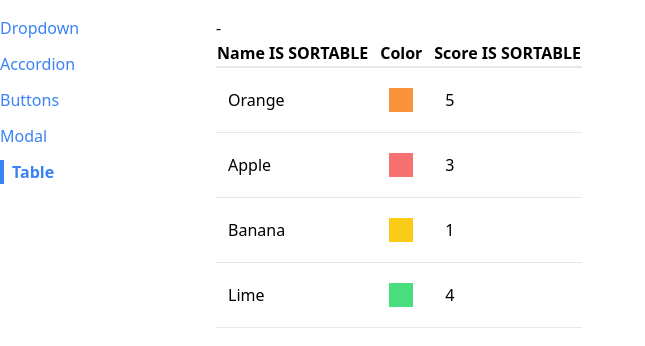
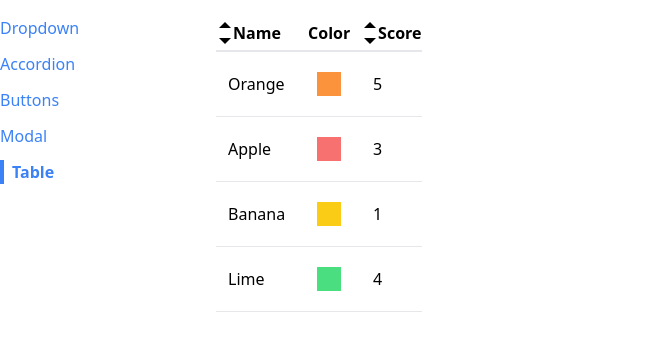
Before and after one commit to shreesh30/Components, a React (Create React App) app: page /table in a window 1280 px wide. Shown: the top 346 px of the page, without its empty margins (0-645 px from the left). Built offline with nearby package versions, Linux system fonts and the light colour scheme.

Commit message:
reusable table completed

```diff
--- a/src/components/SortableTable.js
+++ b/src/components/SortableTable.js
@@ -1,5 +1,6 @@
 import { useState } from "react";
 import Table from "./Table";
+import { GoTriangleDown, GoTriangleUp } from "react-icons/go";
 
 function SortableTable(props) {
   const [sortOrder, setSortOrder] = useState(null);
@@ -8,7 +9,12 @@
   const { config, data } = props;
 
   const handleClick = (label) => {
-    console.log(label);
+    if (sortBy && label !== sortBy) {
+      setSortOrder("asc");
+      setSortBy(label);
+      return;
+    }
+
     if (sortOrder === null) {
       setSortOrder("asc");
       setSortBy(label);
@@ -28,8 +34,14 @@
     return {
       ...column,
       header: () => (
-        <th onClick={() => handleClick(column.label)}>
-          {column.label} IS SORTABLE
+        <th
+          className="cursor-pointer hover:bg-gray-100"
+          onClick={() => handleClick(column.label)}
+        >
+          <div className="flex items-center">
+            {getIcons(column.label, sortBy, sortOrder)}
+            {column.label}
+          </div>
         </th>
       ),
     };
@@ -53,12 +65,39 @@
     });
   }
 
-  return (
-    <div>
-      {sortOrder}-{sortBy}
-      <Table {...props} config={updatedConfig} data={sortedData} />
-    </div>
-  );
+  return <Table {...props} config={updatedConfig} data={sortedData} />;
+}
+
+function getIcons(label, sortBy, sortOrder) {
+  if (label !== sortBy) {
+    return (
+      <div>
+        <GoTriangleUp />
+        <GoTriangleDown />
+      </div>
+    );
+  }
+
+  if (sortOrder === null) {
+    return (
+      <div>
+        <GoTriangleUp />
+        <GoTriangleDown />
+      </div>
+    );
+  } else if (sortOrder === "asc") {
+    return (
+      <div>
+        <GoTriangleUp />
+      </div>
+    );
+  } else if (sortOrder === "desc") {
+    return (
+      <div>
+        <GoTriangleDown />
+      </div>
+    );
+  }
 }
 
 export default SortableTable;
```
